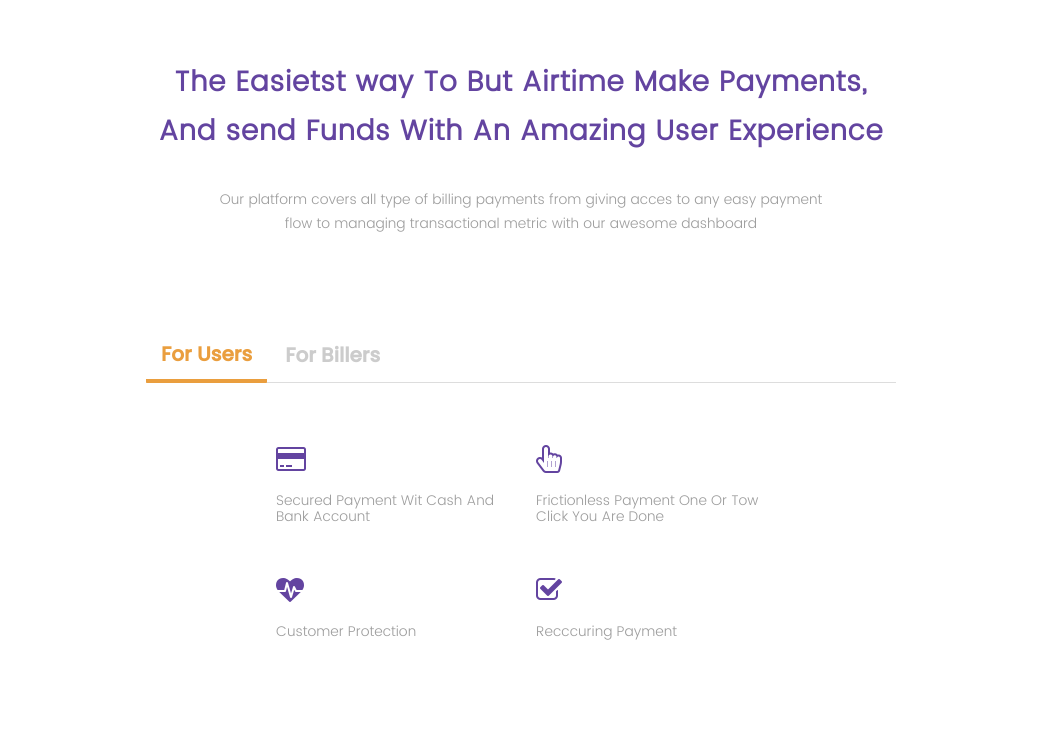
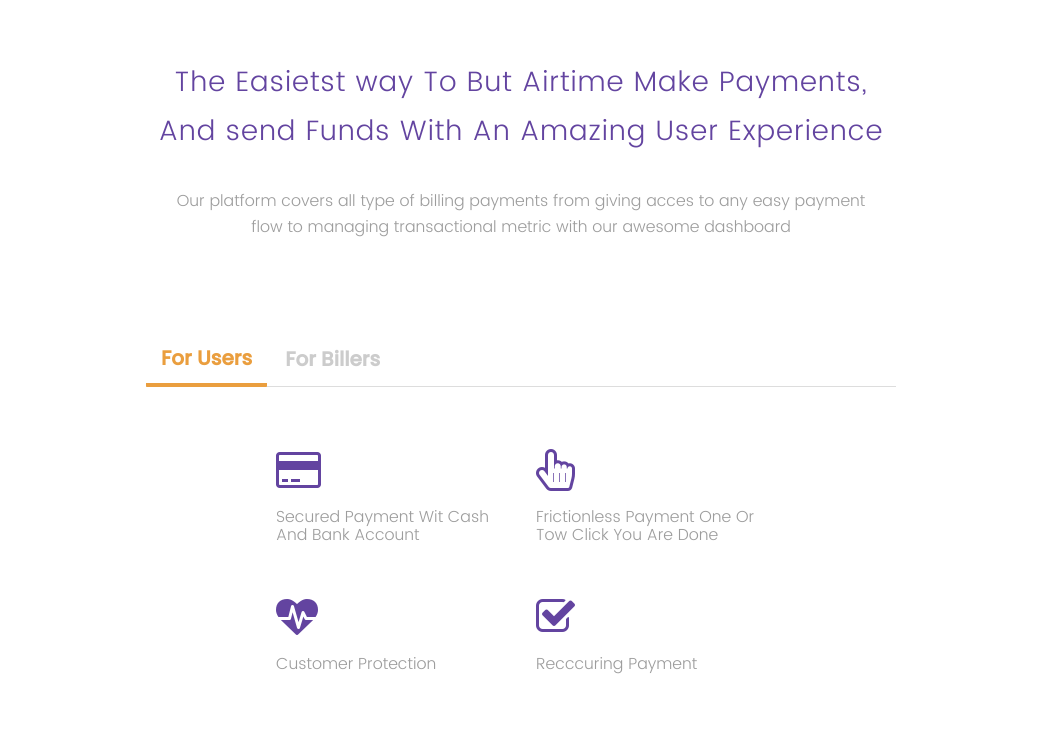
Before and after one commit to Emmanuel-ob/payer, a plain HTML site: page index.html in a window 1280 px wide. Shown: the part 688-1420 px from the top of the page, without its empty margins (119-1160 px from the left). Drawn offline with Linux system fonts and the light colour scheme.

Commit message:
Cashed freedt

```diff
--- a/css/style.css
+++ b/css/style.css
@@ -9,7 +9,7 @@ a,h1,h2,h3,h4,h5,h6,b,p,div,input,button,select{
 }
 @font-face{
 	font-family: trench;
-	src:url(../fonts/Poppins-Light.ttf);
+	src:url(../fonts/Quicksand-Light.ttf);
 }
 @font-face{
 	font-family: poppins;
@@ -28,9 +28,9 @@ a,h1,h2,h3,h4,h5,h6,b,p,div,input,button,select{
 	 margin-bottom: 15%;
 }
 .t-t1{
-	font-size: 4.5em;
+	font-size: 4.7em;
 	color: white;
-	font-family: trench !important;
+	font-family:trench !important;
 	margin-top: 11%;
 	font-weight: 100;
 }
@@ -126,13 +126,15 @@ form.navbar-form.navs {
     font-size: 28px;
     line-height: 1.4em;
     letter-spacing: .033em;
-    font-family: trench !important;
+    font-family: poppins !important;
+    font-weight: 400;
 }
 .expl b{
-	font-family: trench !important;
+	font-family: poppins !important;
+    font-weight: 400;
 }
 .para {
-    font-size: 14px;
+    font-size: 16px;
     color: #9d9d9d;
     line-height: 0.9em;
     margin-top: 1%;
@@ -142,7 +144,7 @@ form.navbar-form.navs {
 }
 .texter{
 	 color: #9d9d9d;
-	 font-size: 14px;
+	 font-size: 16px;
 	 padding-top: 8px;
      font-weight: normal;
 }
--- a/index.html
+++ b/index.html
@@ -405,20 +405,20 @@
                 <div class="col-md-8" style="margin-top: 8%;">
                   <div class="row">
                     <div class="col-md-6" style="margin-bottom: 8%;">
-                      <i class="fa fa-credit-card fa-2x text-purple"></i>
+                      <i class="fa fa-credit-card fa-3x text-purple"></i>
                       <h5 class="text-left texter">Secured Payment Wit Cash And Bank Account</h5>
                     </div>
                     <div class="col-md-6"  style="margin-bottom: 8%;">
-                      <i class="fa fa-hand-pointer-o fa-2x text-purple"></i>
+                      <i class="fa fa-hand-pointer-o fa-3x text-purple"></i>
                       <h5  class="text-left texter">Frictionless Payment One Or Tow Click You Are Done</h5>
                     </div>
                      <div class="respond">
                        <div class="col-md-6">
-                        <i class="fa fa-heartbeat fa-2x text-purple"></i>
+                        <i class="fa fa-heartbeat fa-3x text-purple"></i>
                         <h5  class="text-left texter">Customer Protection</h5>
                       </div>
                       <div class="col-md-6">
-                        <i class="fa fa-check-square-o fa-2x text-purple"></i>
+                        <i class="fa fa-check-square-o fa-3x text-purple"></i>
                         <h5  class="text-left texter">Recccuring Payment</h5>
                       </div>
                      </div>
@@ -436,20 +436,20 @@
                 <div class="col-md-8" style="margin-top: 8%;">
                   <div class="row">
                     <div class="col-md-6" style="margin-bottom: 8%;">
-                      <i class="fa fa-area-chart fa-2x text-purple"></i>
+                      <i class="fa fa-area-chart fa-3x text-purple"></i>
                       <h5 class="text-left texter">Secured Payment Wit Cash And Bank Account</h5>
                     </div>
                     <div class="col-md-6"  style="margin-bottom: 8%;">
-                      <i class="fa fa-money fa-2x text-purple"></i>
+                      <i class="fa fa-money fa-3x text-purple"></i>
                       <h5  class="text-left texter">Frictionless Payment One Or Tow Click You Are Done</h5>
                     </div>
                      <div class="respond">
                        <div class="col-md-6">
-                        <i class="fa fa-heartbeat fa-2x text-purple"></i>
+                        <i class="fa fa-heartbeat fa-3x text-purple"></i>
                         <h5  class="text-left texter">Customer Protection</h5>
                       </div>
                       <div class="col-md-6">
-                        <i class="fa fa-podcast fa-2x text-purple"></i>
+                        <i class="fa fa-podcast fa-3x text-purple"></i>
                         <h5  class="text-left texter">Recccuring Payment</h5>
                       </div>
                      </div>
```
